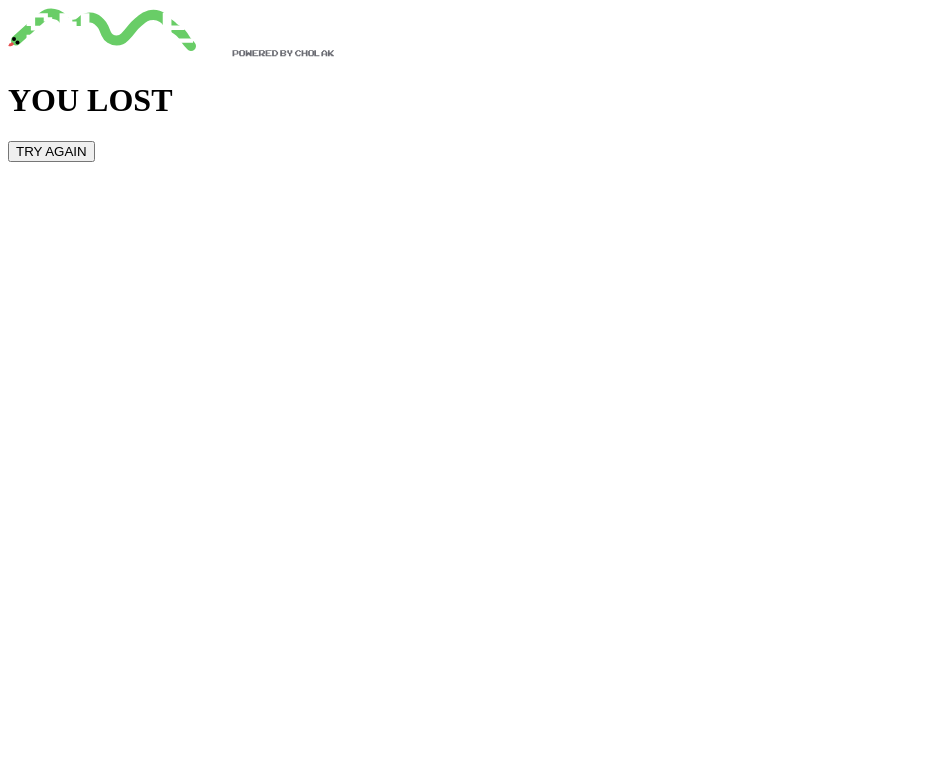
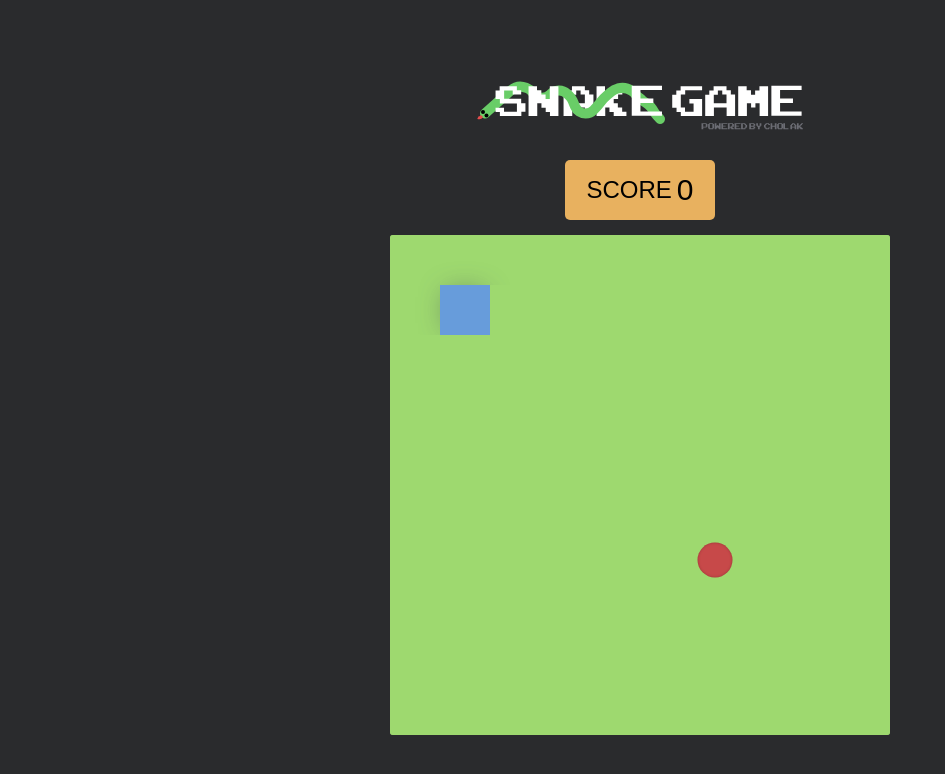
Before and after one commit to CHOLAKKK/snake-game, a plain HTML site: page index.html in a window 1280 px wide. Shown: the whole page, without its empty margins (0-945 px from the left). Drawn offline with Linux system fonts and the light colour scheme; the site is published under a folder, as on GitHub Pages, so addresses that start at the root find nothing; a web font is replaced by a local one.

Commit message:
Update index.html

```diff
--- a/index.html
+++ b/index.html
@@ -4,7 +4,7 @@
     <meta charset="UTF-8" />
     <meta http-equiv="X-UA-Compatible" content="IE=edge" />
     <meta name="viewport" content="width=device-width, initial-scale=1.0" />
-    <link rel="stylesheet" href="/styles/style.css" />
+    <link rel="stylesheet" href="./styles/style.css" />
     <link
       href="https://fonts.cdnfonts.com/css/arcade-classic"
       rel="stylesheet"
@@ -28,6 +28,6 @@
         </div>
       </div>
     </div>
-    <script src="/scripts/index.js"></script>
+    <script src="./scripts/index.js"></script>
   </body>
 </html>
```
